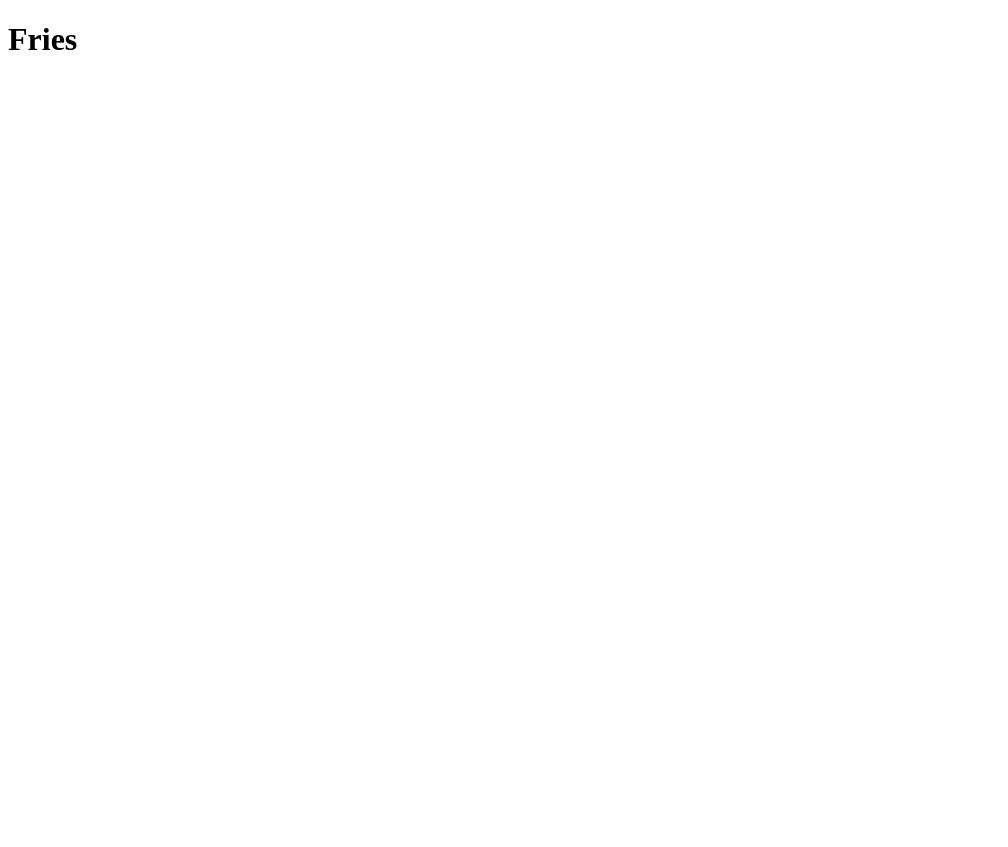
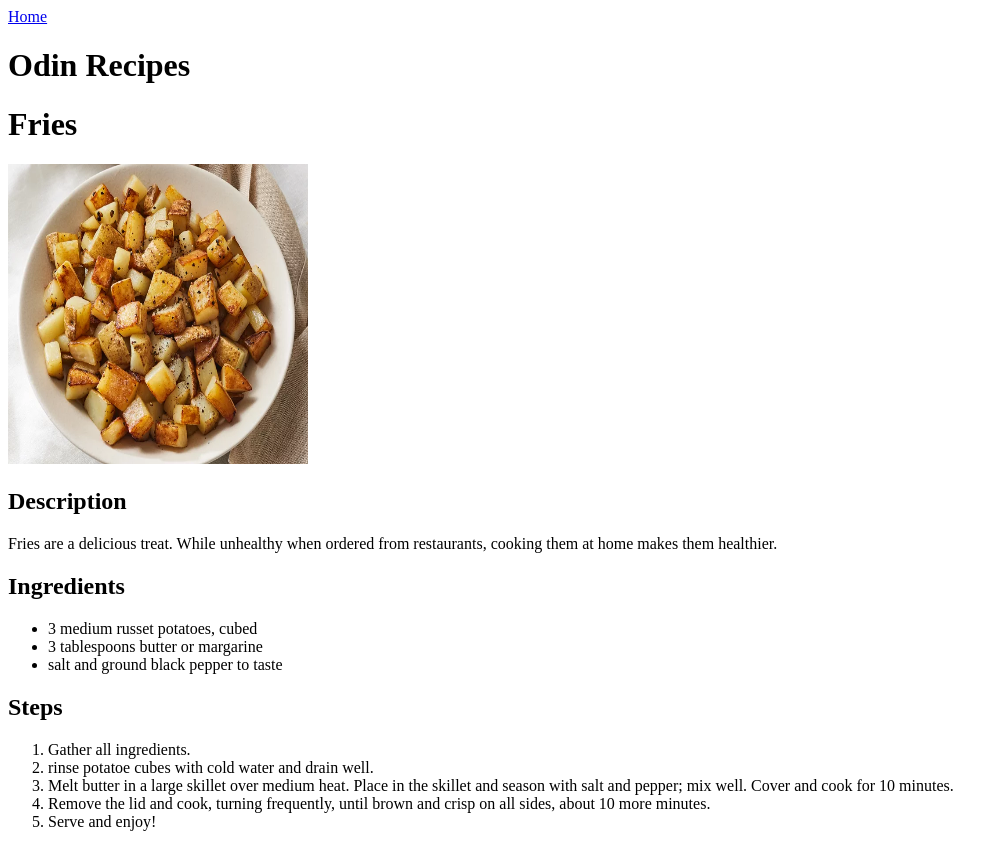
Before and after one commit to RSensei/odin-recipes, a plain HTML site: page recipes/fries.html in a window 1280 px wide. Shown: the whole page, without its empty margins (0-1008 px from the left). Before the commit the page ends 800 px from the top, so only its background shows below. Drawn offline with Linux system fonts and the light colour scheme.

Commit message:
edit fries recipe
Filled in the information on the fries page to
meet the requirements for the Odin Project.
Added a Home button to make it easy to return
to main recipes page.

```diff
--- a/recipes/fries.html
+++ b/recipes/fries.html
@@ -6,6 +6,29 @@
     <title>Odin Recipes - Fries</title>
 </head>
 <body>
+    <a href="../index.html">Home</a>
+    <h1>Odin Recipes</h1>
     <h1>Fries</h1>
+    <img src="../images/fries.png" alt="A picture of diced Fries" height="300" width="300">
+    <h2>Description</h2>
+        <p>Fries are a delicious treat. While unhealthy when ordered from restaurants, cooking them at home
+        makes them healthier.
+        </p>
+    <h2>Ingredients</h2>
+        <ul>
+            <li>3 medium russet potatoes, cubed</li>
+            <li>3 tablespoons butter or margarine</li>
+            <li> salt and ground black pepper to taste</li>
+        </ul>
+    <h2>Steps</h2>
+        <ol>
+            <li>Gather all ingredients.</li>
+            <li>rinse potatoe cubes with cold water and drain well.</li>
+            <li>Melt butter in a large skillet over medium heat. Place in the skillet and season with salt
+                and pepper; mix well. Cover and cook for 10 minutes.
+            </li>
+            <li> Remove the lid and cook, turning frequently, until brown and crisp on all sides, about 10 more minutes.</li>
+            <li>Serve and enjoy!</li>
+        </ol>
 </body>
 </html>
```
Also changed, not shown: images/fries.png (added).
